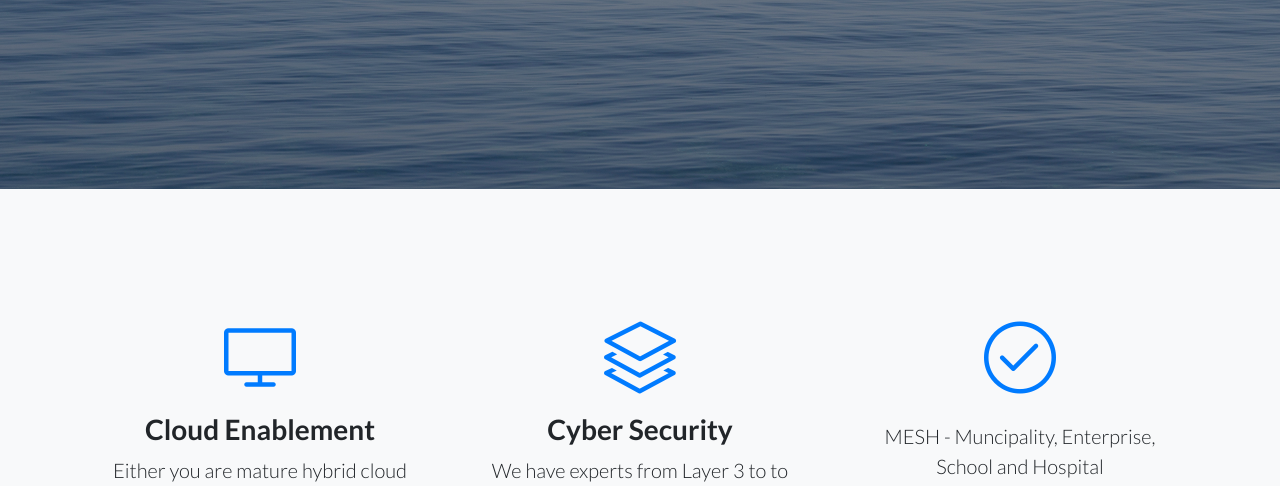
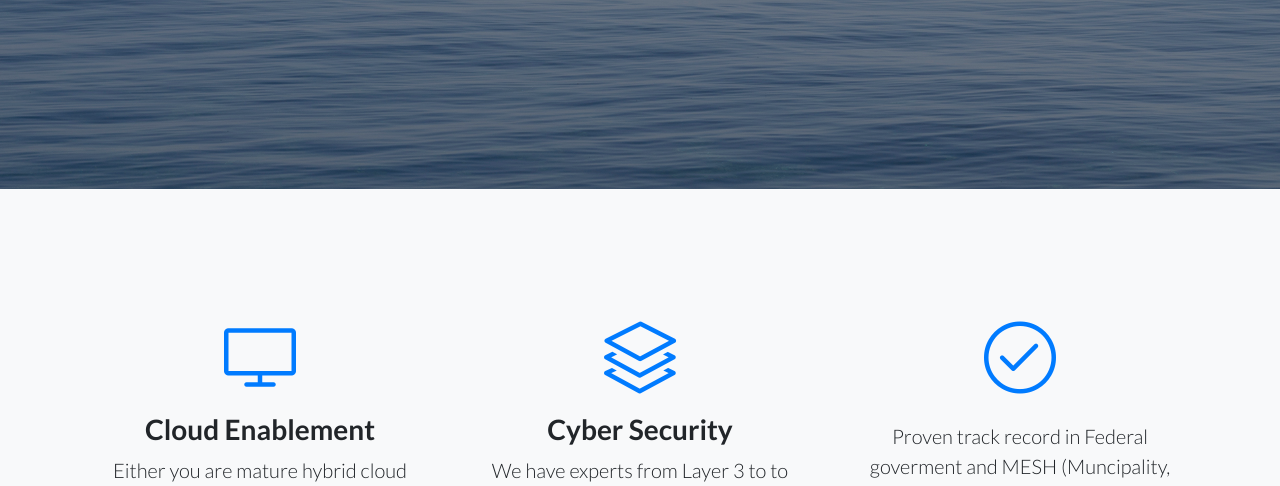
Before and after one commit to naeemhaq/naeemhaq.github.io, a website: page index.html in a window 1280 px wide. Shown: the part 462-948 px from the top of the page. Drawn offline with Linux system fonts and the light colour scheme.

Commit message:
fixing the insustry sector

```diff
--- a/index.html
+++ b/index.html
@@ -85,7 +85,7 @@
               <i class="icon-check m-auto text-primary"></i>
             </div>
             <h3></h3>
-            <p class="lead mb-0">MESH - Muncipality, Enterprise, School and Hospital</p>
+            <p class="lead mb-0">Proven track record in Federal goverment and MESH (Muncipality, Enterprise, School and Hospital) sector</p>
           </div>
         </div>
       </div>
```
